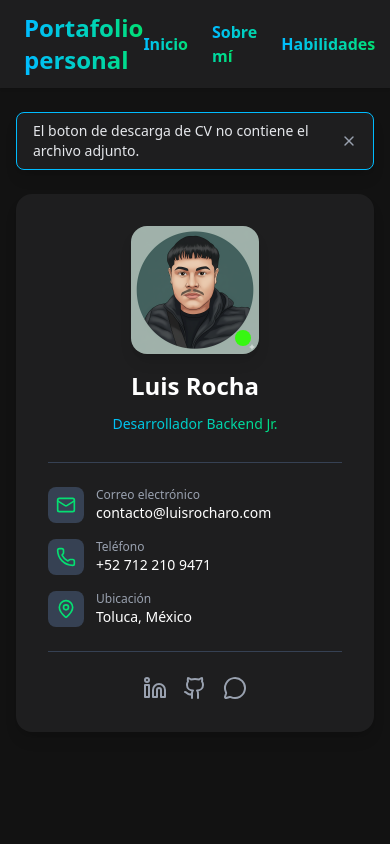
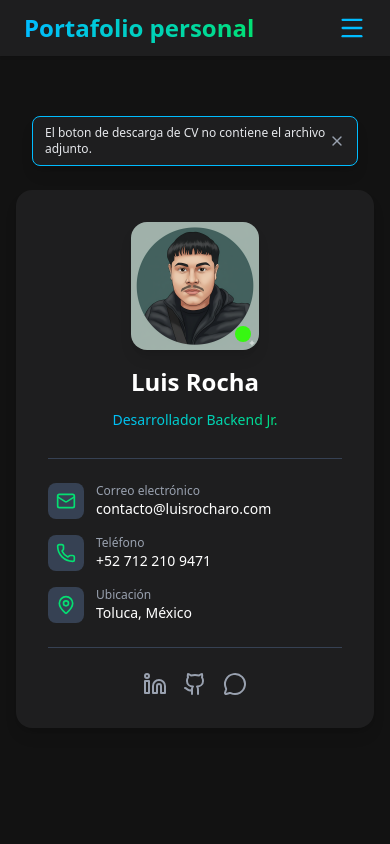
Before and after one commit to luisrocha021231/portfolio, a React (Vite) app: page / in a window 390 px wide. Shown: the top 844 px of the page. Built offline with nearby package versions, Linux system fonts and the light colour scheme.

Commit message:
third commit

```diff
--- a/src/components/BugBanner.jsx
+++ b/src/components/BugBanner.jsx
@@ -25,12 +25,12 @@ export default function BugBanner() {
   if (!visible) return null;
 
   return (
-    <div className="w-full">
-      <div className="flex items-center justify-between bg-[#1e1e1f] border border-sky-400 px-4 py-2 rounded-lg shadow-lg transition-all duration-300">
+    <div className="w-full max-w-md mx-auto px-2 sm:px-0">
+      <div className="flex items-center justify-between bg-[#1e1e1f] border border-sky-400 px-3 sm:px-4 py-2 rounded-lg shadow-lg transition-all duration-300 text-xs sm:text-sm">
         <span
-          className={`text-sm text-gray-200 transition-opacity duration-300 ${
+          className={`transition-opacity duration-300 ${
             fade ? "opacity-100" : "opacity-0"
-          }`}
+          } text-gray-200`}
         >
           {bugs[index]}
         </span>
--- a/src/components/Hero.jsx
+++ b/src/components/Hero.jsx
@@ -11,9 +11,11 @@ export default function Hero() {
       className="relative h-screen flex flex-col justify-center items-center bg-[#121212] text-white px-4"
     >
       {/* Banner de bugs flotando arriba del card */}
-      <div className="mb-6 w-full max-w-md">
-        <BugBanner />
-      </div>
+      {/* Banner de bugs flotando arriba del card */}
+<div className="mb-6 w-full px-2 sm:px-0">
+  <BugBanner />
+</div>
+
 
       {/* Card central */}
       <div className="bg-[#1e1e1f] rounded-2xl shadow-lg p-8 w-full max-w-md text-center">
--- a/src/components/Navbar.jsx
+++ b/src/components/Navbar.jsx
@@ -1,7 +1,10 @@
+import { useState } from "react";
 import { useTranslation } from "react-i18next";
+import { Menu, X } from "lucide-react";
 
 export default function Navbar() {
   const { t, i18n } = useTranslation();
+  const [isOpen, setIsOpen] = useState(false);
 
   const changeLanguage = (lng) => {
     i18n.changeLanguage(lng);
@@ -10,66 +13,35 @@ export default function Navbar() {
   return (
     <nav className="bg-[#1e1e1f] shadow fixed w-full top-0 z-50">
       <div className="container mx-auto px-6 py-3 flex justify-between items-center">
+        {/* Título */}
         <h1 className="text-2xl font-bold bg-gradient-to-r from-sky-400 to-green-400 bg-clip-text text-transparent">
           {t("navbar.title")}
         </h1>
-        <ul className="flex space-x-6 items-center">
-          <li>
-            <a
-              href="#inicio"
-              className="font-bold bg-gradient-to-r from-sky-400 to-green-400 bg-clip-text text-transparent hover:text-white"
+
+        {/* Botón hamburguesa en móvil */}
+        <button
+          className="md:hidden text-sky-400 focus:outline-none"
+          onClick={() => setIsOpen(!isOpen)}
         >
-              {t("navbar.home")}
-            </a>
-          </li>
-          <li>
-            <a
-              href="#sobremi"
-              className="font-bold bg-gradient-to-r from-sky-400 to-green-400 bg-clip-text text-transparent hover:text-white"
-            >
-              {t("navbar.about")}
-            </a>
-          </li>
-          <li>
-            <a
-              href="#skills"
-              className="font-bold bg-gradient-to-r from-sky-400 to-green-400 bg-clip-text text-transparent hover:text-white"
-            >
-              {t("navbar.skills")}
-            </a>
-          </li>
-          <li>
-            <a
-              href="#proyectos"
-              className="font-bold bg-gradient-to-r from-sky-400 to-green-400 bg-clip-text text-transparent hover:text-white"
-            >
-              {t("navbar.projects")}
-            </a>
-          </li>
-          <li>
-            <a
-              href="#resume"
-              className="font-bold bg-gradient-to-r from-sky-400 to-green-400 bg-clip-text text-transparent hover:text-white"
-            >
-              {t("navbar.resume")}
-            </a>
-          </li>
-          <li>
-            <a
-              href="#contacto"
-              className="font-bold bg-gradient-to-r from-sky-400 to-green-400 bg-clip-text text-transparent hover:text-white"
-            >
-              {t("navbar.contact")}
-            </a>
-          </li>
-          {/* Selector de idioma */}
+          {isOpen ? <X size={28} /> : <Menu size={28} />}
+        </button>
+
+        {/* Links en escritorio */}
+        <ul className="hidden md:flex space-x-6 items-center">
+          <li><a href="#inicio" className="font-bold bg-gradient-to-r from-sky-400 to-green-400 bg-clip-text text-transparent hover:text-white">{t("navbar.home")}</a></li>
+          <li><a href="#sobremi" className="font-bold bg-gradient-to-r from-sky-400 to-green-400 bg-clip-text text-transparent hover:text-white">{t("navbar.about")}</a></li>
+          <li><a href="#skills" className="font-bold bg-gradient-to-r from-sky-400 to-green-400 bg-clip-text text-transparent hover:text-white">{t("navbar.skills")}</a></li>
+          <li><a href="#proyectos" className="font-bold bg-gradient-to-r from-sky-400 to-green-400 bg-clip-text text-transparent hover:text-white">{t("navbar.projects")}</a></li>
+          <li><a href="#resume" className="font-bold bg-gradient-to-r from-sky-400 to-green-400 bg-clip-text text-transparent hover:text-white">{t("navbar.resume")}</a></li>
+          <li><a href="#contacto" className="font-bold bg-gradient-to-r from-sky-400 to-green-400 bg-clip-text text-transparent hover:text-white">{t("navbar.contact")}</a></li>
+
+          {/* Selector idioma */}
           <li>
             <div className="flex items-center gap-2 bg-[#2a2a2b] rounded-lg p-1">
               <button
                 onClick={() => changeLanguage("es")}
                 className={`px-3 py-1 text-sm font-semibold rounded-md transition
-        ${
-          i18n.language === "es"
+                  ${i18n.language === "es"
                     ? "bg-gradient-to-r from-sky-400 to-green-400 text-black shadow"
                     : "bg-gradient-to-r from-sky-400 to-green-400 bg-clip-text text-transparent hover:text-white"
                   }`}
@@ -79,8 +51,7 @@ export default function Navbar() {
               <button
                 onClick={() => changeLanguage("en")}
                 className={`px-3 py-1 text-sm font-semibold rounded-md transition
-        ${
-          i18n.language === "en"
+                  ${i18n.language === "en"
                     ? "bg-gradient-to-r from-sky-400 to-green-400 text-black shadow"
                     : "bg-gradient-to-r from-sky-400 to-green-400 bg-clip-text text-transparent hover:text-white"
                   }`}
@@ -91,6 +62,46 @@ export default function Navbar() {
           </li>
         </ul>
       </div>
+
+      {/* Links en móvil */}
+      {isOpen && (
+        <div className="md:hidden bg-[#1e1e1f] px-6 pb-4">
+          <ul className="flex flex-col space-y-4">
+            <li><a href="#inicio" onClick={() => setIsOpen(false)} className="font-bold bg-gradient-to-r from-sky-400 to-green-400 bg-clip-text text-transparent hover:text-white">{t("navbar.home")}</a></li>
+            <li><a href="#sobremi" onClick={() => setIsOpen(false)} className="font-bold bg-gradient-to-r from-sky-400 to-green-400 bg-clip-text text-transparent hover:text-white">{t("navbar.about")}</a></li>
+            <li><a href="#skills" onClick={() => setIsOpen(false)} className="font-bold bg-gradient-to-r from-sky-400 to-green-400 bg-clip-text text-transparent hover:text-white">{t("navbar.skills")}</a></li>
+            <li><a href="#proyectos" onClick={() => setIsOpen(false)} className="font-bold bg-gradient-to-r from-sky-400 to-green-400 bg-clip-text text-transparent hover:text-white">{t("navbar.projects")}</a></li>
+            <li><a href="#resume" onClick={() => setIsOpen(false)} className="font-bold bg-gradient-to-r from-sky-400 to-green-400 bg-clip-text text-transparent hover:text-white">{t("navbar.resume")}</a></li>
+            <li><a href="#contacto" onClick={() => setIsOpen(false)} className="font-bold bg-gradient-to-r from-sky-400 to-green-400 bg-clip-text text-transparent hover:text-white">{t("navbar.contact")}</a></li>
+
+            {/* Idiomas en móvil */}
+            <li>
+              <div className="flex items-center gap-2 bg-[#2a2a2b] rounded-lg p-1 w-fit">
+                <button
+                  onClick={() => changeLanguage("es")}
+                  className={`px-3 py-1 text-sm font-semibold rounded-md transition
+                    ${i18n.language === "es"
+                      ? "bg-gradient-to-r from-sky-400 to-green-400 text-black shadow"
+                      : "bg-gradient-to-r from-sky-400 to-green-400 bg-clip-text text-transparent hover:text-white"
+                    }`}
+                >
+                  ES
+                </button>
+                <button
+                  onClick={() => changeLanguage("en")}
+                  className={`px-3 py-1 text-sm font-semibold rounded-md transition
+                    ${i18n.language === "en"
+                      ? "bg-gradient-to-r from-sky-400 to-green-400 text-black shadow"
+                      : "bg-gradient-to-r from-sky-400 to-green-400 bg-clip-text text-transparent hover:text-white"
+                    }`}
+                >
+                  EN
+                </button>
+              </div>
+            </li>
+          </ul>
+        </div>
+      )}
     </nav>
   );
 }
```
Lines whose indentation alone changed are shown as unchanged.
